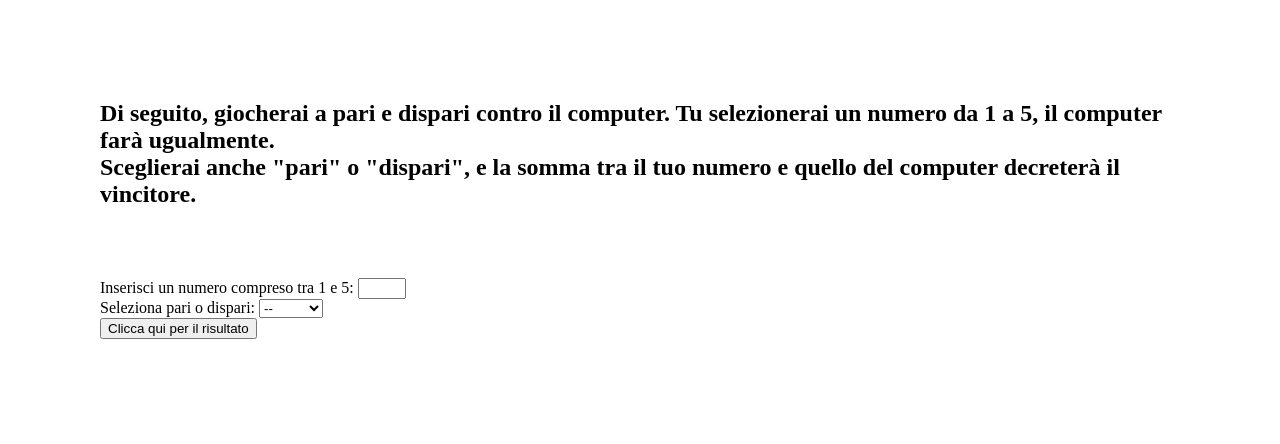
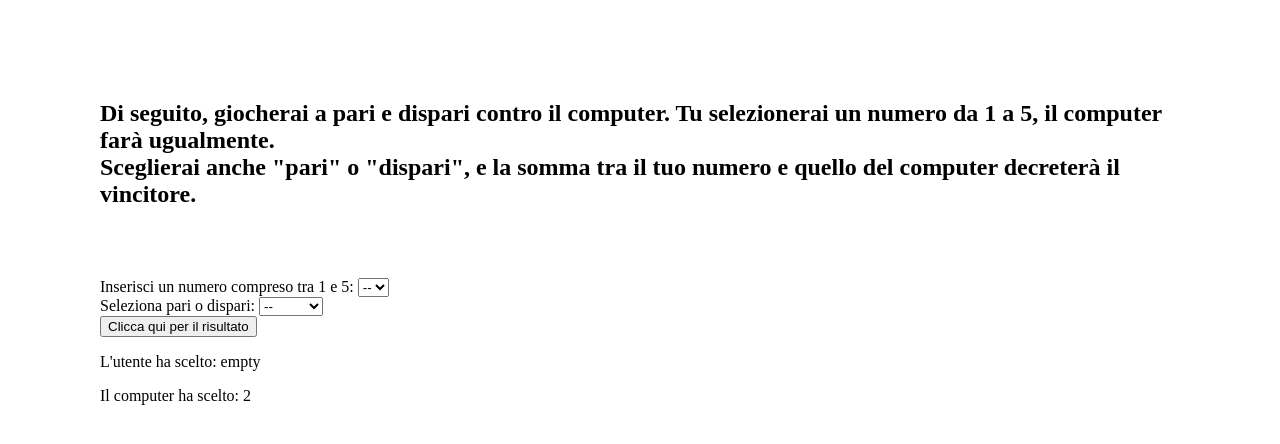
Before and after one commit to niculas1989/js-paliedispari, a plain HTML site: page index.html in a window 1280 px wide. Both pictures are taken after a click on the button "Clicca qui per il risultato". Drawn offline with Linux system fonts and the light colour scheme.

Commit message:
add changes in HTML and JS

```diff
--- a/index.html
+++ b/index.html
@@ -23,18 +23,25 @@
         decreterà il vincitore.</h2>
 
     <label for="number">Inserisci un numero compreso tra 1 e 5:</label>
-    <input id="number" type="number" min="1" max="5">
+    <select id="number" type="number" min="1" max="5">
+        <option value="empty">--</option>
+        <option class="one" value="1">1</option>
+        <option class="two" value="2">2</option>
+        <option class="three" value="3">3</option>
+        <option class="four" value="4">4</option>
+        <option class="five" value="5">5</option>
+    </select>
     <div>
         <label for="even-odd">Seleziona pari o dispari:</label>
         <select id="even-odd">
             <option value="null">--</option>
-            <option class="even" value="minorenne">Pari</option>
-            <option class="odd" value="maggiorenne">Dispari</option>
+            <option class="even" value="pari">Pari</option>
+            <option class="odd" value="dispari">Dispari</option>
         </select>
     </div>
     <button id="generate">Clicca qui per il risultato</button>
     <p id="result"></p>
-    <p id="result-contr"></p>
+    <p id="result-pc"></p>
     <p id="winner"></p>
 
 
--- a/js/script2.js
+++ b/js/script2.js
@@ -9,11 +9,29 @@ Dichiariamo chi ha vinto.
 
 const number = document.getElementById('number');
 const evenOrOdd = document.getElementById('even-odd');
+const buttonGenerate = document.getElementById('generate');
+const resultElement = document.getElementById('result');
+const resultPcNumberElement = document.getElementById('result-pc');
+const winner = document.getElementById('winner');
+const even = document.querySelector('.even');
+const odd = document.querySelector('.odd');
 
+let humanChoice = number.value;
 //! Creazione della funzione per creare il numero del PC
 function getRandomNumber(min, max) {
     max++;
     return Math.floor(Math.random() * (max - min)) + min;
 }
 
-console.log(getRandomNumber(1, 5));
+let pcRandomNumber = (getRandomNumber(1, 5));
+
+//! Connessione dell'evento "click" a qualcosa di tangibile
+
+buttonGenerate.addEventListener('click', function () {
+    console.log(humanChoice);
+    resultElement.innerText = `L'utente ha scelto: ${humanChoice}`;
+    resultPcNumberElement.innerText = `Il computer ha scelto: ${pcRandomNumber}`;
+
+
+
+})
```
